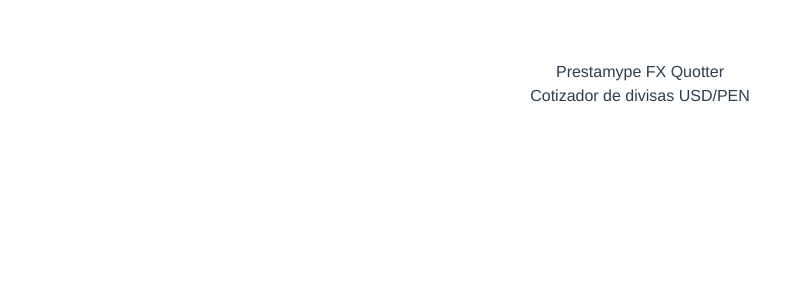
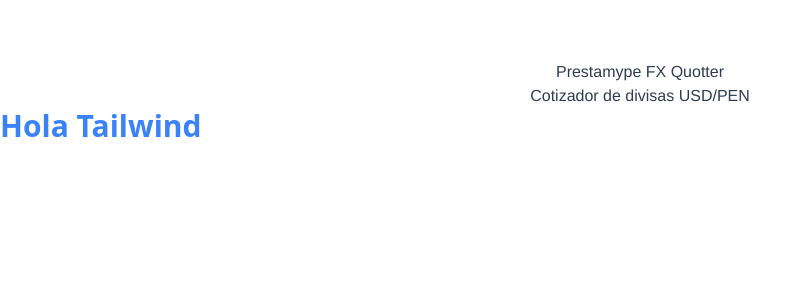
Before and after one commit to maxquispetc/prestamype-fx-quotter, a Vue app: page / in a window 1280 px wide. Shown: the top 300 px of the page, without its empty margins (0-810 px from the left). Built offline with nearby package versions, Linux system fonts and the light colour scheme.

Commit message:
fix: finalize tailwindcss setup

```diff
--- a/package.json
+++ b/package.json
@@ -14,9 +14,9 @@
   },
   "devDependencies": {
     "@vitejs/plugin-vue": "^5.0.0",
-    "autoprefixer": "^10.4.0",
-    "postcss": "^8.4.0",
-    "tailwindcss": "^3.4.0",
+    "autoprefixer": "^10.4.21",
+    "postcss": "^8.5.6",
+    "tailwindcss": "^3.4.17",
     "typescript": "^5.3.0",
     "vite": "^5.0.0",
     "vue-tsc": "^1.8.0"
--- a/src/App.vue
+++ b/src/App.vue
@@ -3,6 +3,8 @@
     <h1>Prestamype FX Quotter</h1>
     <p>Cotizador de divisas USD/PEN</p>
   </div>
+
+  <h1 class="text-3xl font-bold text-blue-500">Hola Tailwind</h1>
 </template>
 
 <script setup lang="ts">
```
Also changed, not shown: 1 other file (tests, documents, lock files or other folders).
